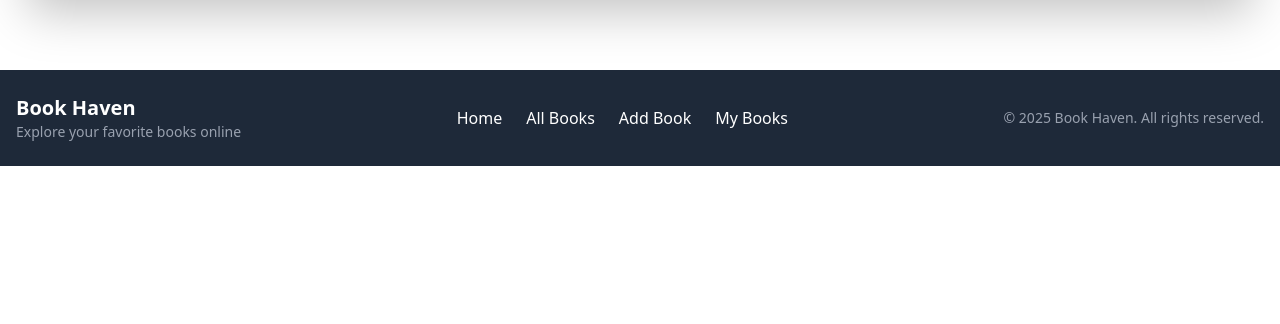
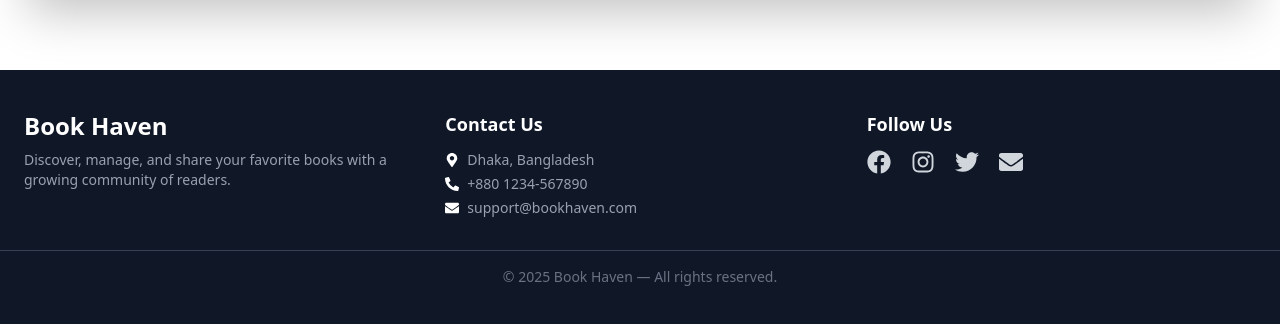
Before and after one commit to sethi353/book-heven-eleven, a React (Vite) app: page / in a window 1280 px wide. Shown: the part 1020-1344 px from the top of the page. Before the commit the page ends 1186 px from the top, so only its background shows below. Built offline with nearby package versions, Linux system fonts and the light colour scheme; no server answers.

Commit message:
Updated Footer.jsx file

```diff
--- a/src/components/Footer.jsx
+++ b/src/components/Footer.jsx
@@ -1,29 +1,64 @@
 import React from "react";
+import { FaFacebook, FaInstagram, FaTwitter, FaEnvelope, FaMapMarkerAlt, FaPhoneAlt } from "react-icons/fa";
 
 export default function Footer() {
   const currentYear = new Date().getFullYear();
 
   return (
-    <footer className="bg-gray-800 text-white py-6 mt-10">
-      <div className="container mx-auto flex flex-col md:flex-row justify-between items-center px-4">
-        {/* Left Section */}
-        <div className="mb-4 md:mb-0">
-          <h1 className="text-xl font-bold">Book Haven</h1>
-          <p className="text-gray-400 text-sm">Explore your favorite books online</p>
+    <footer className="bg-gray-900 text-gray-300 py-10 mt-10">
+      <div className="container mx-auto px-6 grid grid-cols-1 md:grid-cols-3 gap-8 text-center md:text-left">
+
+        {/* Brand Section */}
+        <div>
+          <h1 className="text-2xl font-bold text-white mb-2">Book Haven</h1>
+          <p className="text-gray-400 text-sm">
+            Discover, manage, and share your favorite books with a growing community of readers.
+          </p>
         </div>
 
-        {/* Center Section */}
-        <div className="flex space-x-6 mb-4 md:mb-0">
-          <a href="/" className="hover:text-gray-300">Home</a>
-          <a href="/all-books" className="hover:text-gray-300">All Books</a>
-          <a href="/add-book" className="hover:text-gray-300">Add Book</a>
-          <a href="/my-books" className="hover:text-gray-300">My Books</a>
+        {/* Contact Section */}
+        <div>
+  <h2 className="text-lg font-semibold text-white mb-3">Contact Us</h2>
+
+  <div className="flex items-center gap-2 text-gray-400 text-sm mb-1">
+    <FaMapMarkerAlt className="text-white" />
+    <span>Dhaka, Bangladesh</span>
+  </div>
+
+  <div className="flex items-center gap-2 text-gray-400 text-sm mb-1">
+    <FaPhoneAlt className="text-white" />
+    <span>+880 1234-567890</span>
+  </div>
+
+  <div className="flex items-center gap-2 text-gray-400 text-sm">
+    <FaEnvelope className="text-white" />
+    <span>support@bookhaven.com</span>
+  </div>
+</div>
+
+        {/* Social Media Section */}
+        <div>
+          <h2 className="text-lg font-semibold text-white mb-3">Follow Us</h2>
+          <div className="flex justify-center md:justify-start space-x-5 text-2xl">
+            <a href="#" className="hover:text-blue-500 transition">
+              <FaFacebook />
+            </a>
+            <a href="#" className="hover:text-pink-500 transition">
+              <FaInstagram />
+            </a>
+            <a href="#" className="hover:text-sky-400 transition">
+              <FaTwitter />
+            </a>
+            <a href="mailto:support@bookhaven.com" className="hover:text-green-400 transition">
+              <FaEnvelope />
+            </a>
+          </div>
         </div>
+      </div>
 
-        {/* Right Section */}
-        <div className="text-gray-400 text-sm">
-          &copy; {currentYear} Book Haven. All rights reserved.
-        </div>
+      {/* Bottom Line */}
+      <div className="mt-8 border-t border-gray-700 pt-4 text-center text-sm text-gray-500">
+        &copy; {currentYear} Book Haven — All rights reserved.
       </div>
     </footer>
   );
```
